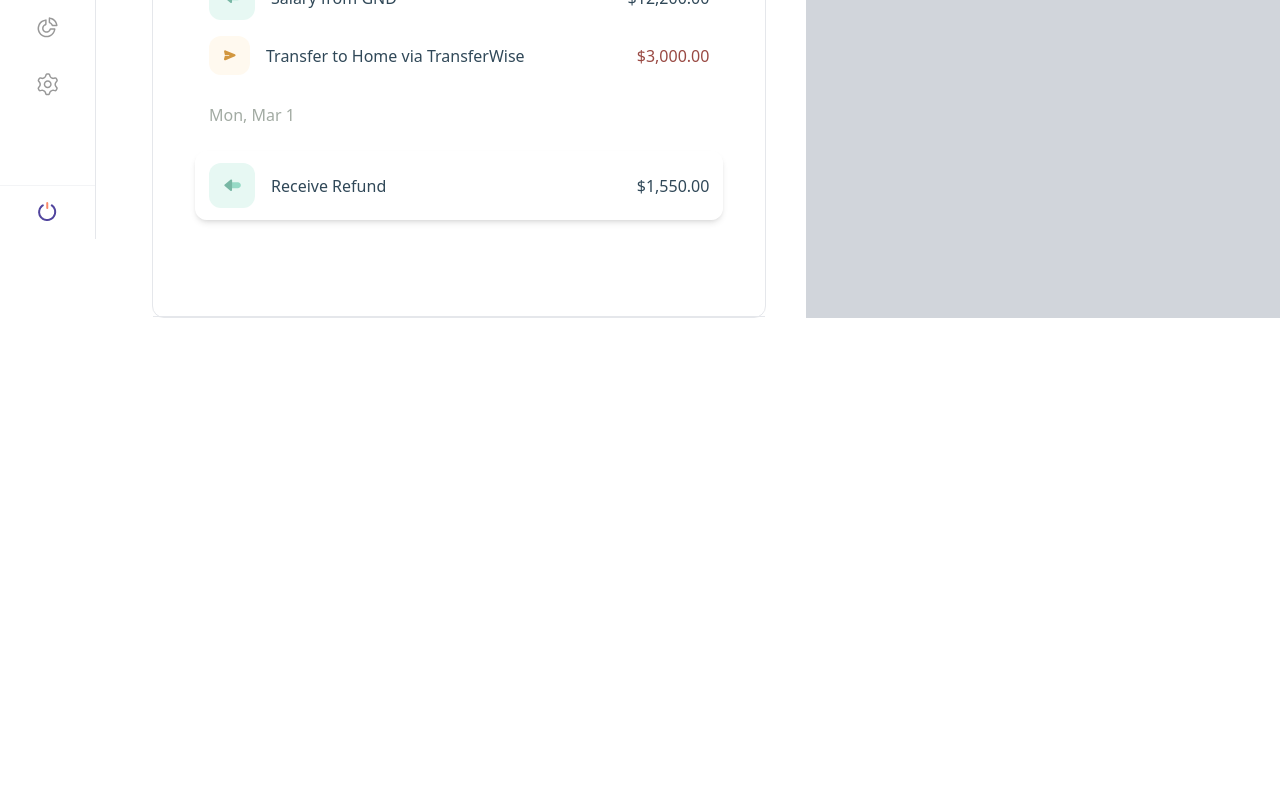
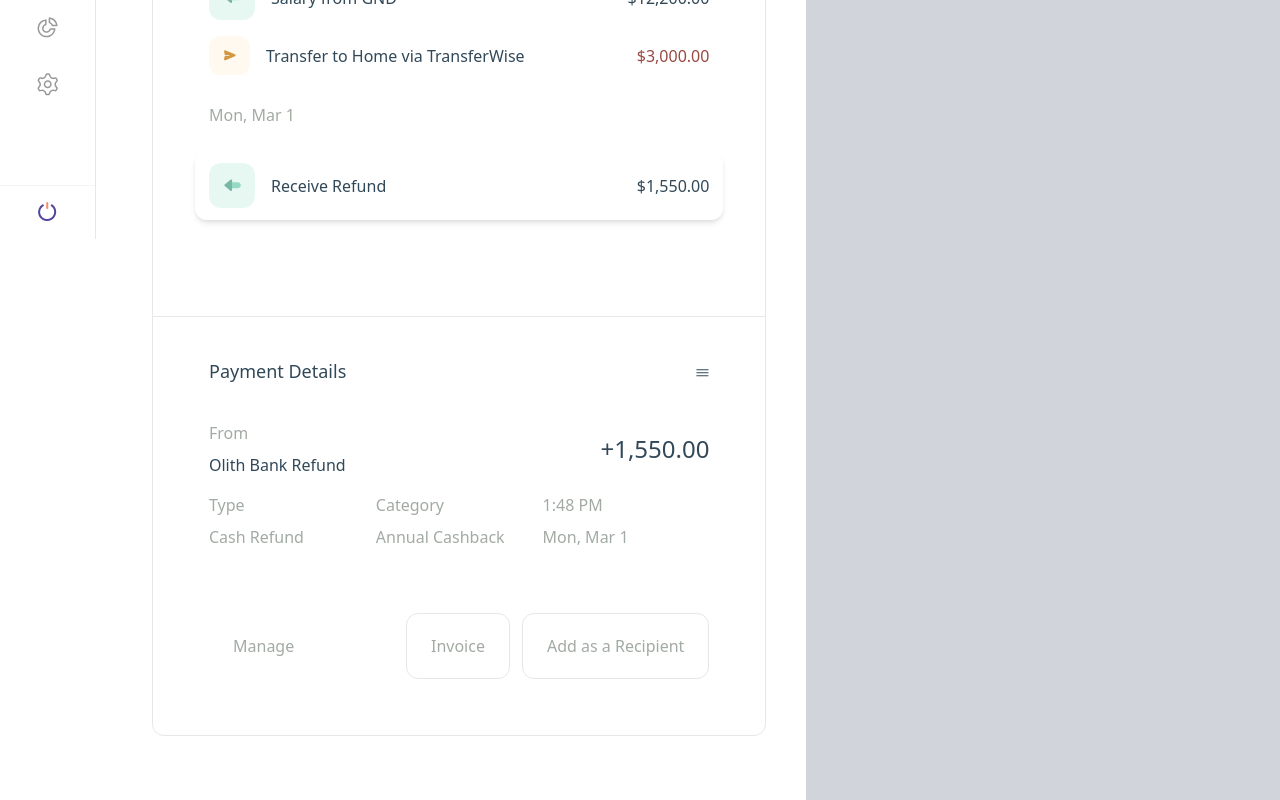
Before and after one commit to Alinurrr/bankingdashboard, a React (Create React App) app: page / in a window 1280 px wide. Shown: the part 561-1361 px from the top of the page. Before the commit the page ends 879 px from the top, so only its background shows below. Built offline with nearby package versions, Linux system fonts and the light colour scheme.

Commit message:
payment details

```diff
--- a/src/component/Content/IndexContent.js
+++ b/src/component/Content/IndexContent.js
@@ -5,7 +5,7 @@ function IndexContent(props) {
   return (
     <>
       <div class="flex flex-row w-full mb-auto">
-        <div class="flex flex-col w-3/5 pl-14 pt-16 pr-10">
+        <div class="flex flex-col w-3/5 pl-14 py-16 pr-10">
           <LeftPage />
         </div>
         <div class="w-2/5 bg-gray-300">02</div>
--- a/src/component/Content/LeftPage.js
+++ b/src/component/Content/LeftPage.js
@@ -38,12 +38,12 @@ function LeftPage(props) {
               <p className="text-base font-medium text-black">Latest Transactions</p>
             </div>
             <div>
-              <button className='>
+              <button className='ml-7'>
                 <svg width="11" height="12" viewBox="0 0 11 12" fill="none" xmlns="http://www.w3.org/2000/svg">
                   <path d="M10.2736 10.8332L7.26875 7.78874C7.91035 7.08664 8.31115 6.16092 8.32446 5.14387C8.35303 2.96 6.5994 1.18324 4.41533 1.18324C2.23125 1.18324 0.431087 2.96 0.402498 5.14389C0.373909 7.32777 2.12756 9.10453 4.31163 9.10453C5.32878 9.10453 6.25964 8.71588 6.9701 8.08352L9.97497 11.128C10.0151 11.1687 10.0682 11.1891 10.1216 11.1891C10.1749 11.1891 10.2285 11.1687 10.2698 11.128C10.3523 11.0466 10.354 10.9146 10.2736 10.8332ZM4.31709 8.6876C2.36307 8.6876 0.793876 7.09793 0.819456 5.14389C0.845036 3.18984 2.45585 1.60015 4.40987 1.60015C6.36389 1.60015 7.93308 3.18982 7.9075 5.14389C7.88192 7.09795 6.27111 8.6876 4.31709 8.6876Z" fill="#304858" stroke="#304858" stroke-width="0.500288" />
                 </svg>
               </button>
-              <button className='>
+              <button className='ml-7'>
                 <svg width="13" height="8" viewBox="0 0 13 8" fill="none" xmlns="http://www.w3.org/2000/svg">
                   <line y1="-0.500288" x2="12.008" y2="-0.500288" transform="matrix(1 0 -0.0130896 0.999914 0.451172 1.1842)" stroke="#304858" stroke-width="1.00058" />
                   <line y1="-0.500288" x2="12.008" y2="-0.500288" transform="matrix(1 0 -0.0130896 0.999914 0.411865 4.18573)" stroke="#304858" stroke-width="1.00058" />
@@ -109,6 +109,63 @@ function LeftPage(props) {
             </div>
           </div>
         </div>
+
+        {/* Payment Details */}
+        <div className='py-10 pb-14'>
+
+          <div className="flex w-full justify-between items-center px-14">
+            <div>
+              <p className="text-lg font-medium text-[#304858]">Payment Details</p>
+            </div>
+            <div>
+              <button >
+                <svg width="13" height="8" viewBox="0 0 13 8" fill="none" xmlns="http://www.w3.org/2000/svg">
+                  <line y1="-0.500288" x2="12.008" y2="-0.500288" transform="matrix(1 0 -0.0130896 0.999914 0.451172 1.1842)" stroke="#304858" stroke-width="1.00058" />
+                  <line y1="-0.500288" x2="12.008" y2="-0.500288" transform="matrix(1 0 -0.0130896 0.999914 0.411865 4.18573)" stroke="#304858" stroke-width="1.00058" />
+                  <line y1="-0.500288" x2="12.008" y2="-0.500288" transform="matrix(1 0 -0.0130896 0.999914 0.372681 7.18713)" stroke="#304858" stroke-width="1.00058" />
+                </svg>
+              </button>
+            </div>
+          </div>
+
+          <div className="flex flex-col w-full justify-between px-14 mt-9">
+            <div className='flex flex-row w-full justify-between items-center mb-4'>
+              <div className='flex flex-col'>
+                <p className="text-base text-[#A2ABA3] mb-2">From</p>
+                <p className="text-base font-medium text-[#304858]">Olith Bank Refund</p>
+              </div>
+              <p className="text-2xl font-medium text-[#304858]">+1,550.00</p>
+            </div>
+            <div className="flex flex-row">
+              <div className='flex flex-col w-1/3'>
+                <p className="text-base text-[#A2ABA3] mb-2">Type</p>
+                <p className="text-base text-[#A2ABA3] mb-2">Cash Refund</p>
+              </div>
+              <div className='flex flex-col w-1/3'>
+                <p className="text-base text-[#A2ABA3] mb-2">Category</p>
+                <p className="text-base text-[#A2ABA3] mb-2">Annual Cashback</p>
+              </div>
+              <div className='flex flex-col w-1/3'>
+                <p className="text-base text-[#A2ABA3] mb-2">1:48 PM</p>
+                <p className="text-base text-[#A2ABA3] mb-2">Mon, Mar 1</p>
+              </div>
+            </div>
+          </div>
+
+          <div className="flex w-full justify-between items-center px-14 mt-14">
+            <button className='text-base text-[#A2ABA3] py-5 px-6 rounded-xl'>
+              Manage
+            </button>
+            <div>
+              <button className='text-base text-[#A2ABA3] py-5 px-6 border rounded-xl ml-3'>
+                Invoice
+              </button>
+              <button className='text-base text-[#A2ABA3] py-5 px-6 border rounded-xl ml-3'>
+                Add as a Recipient
+              </button>
+            </div>
+          </div>
+        </div>
       </div>
 
 
```
